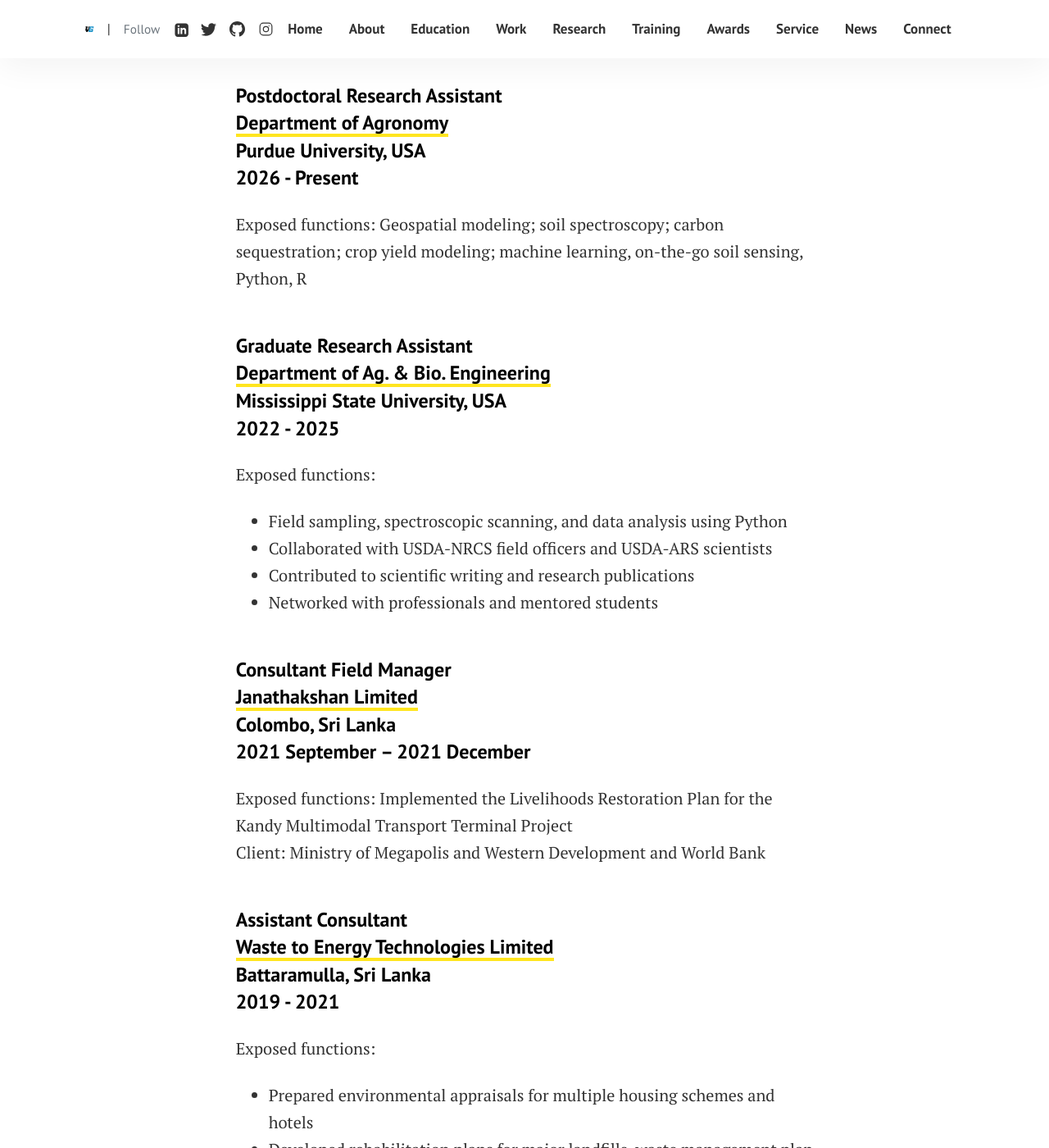
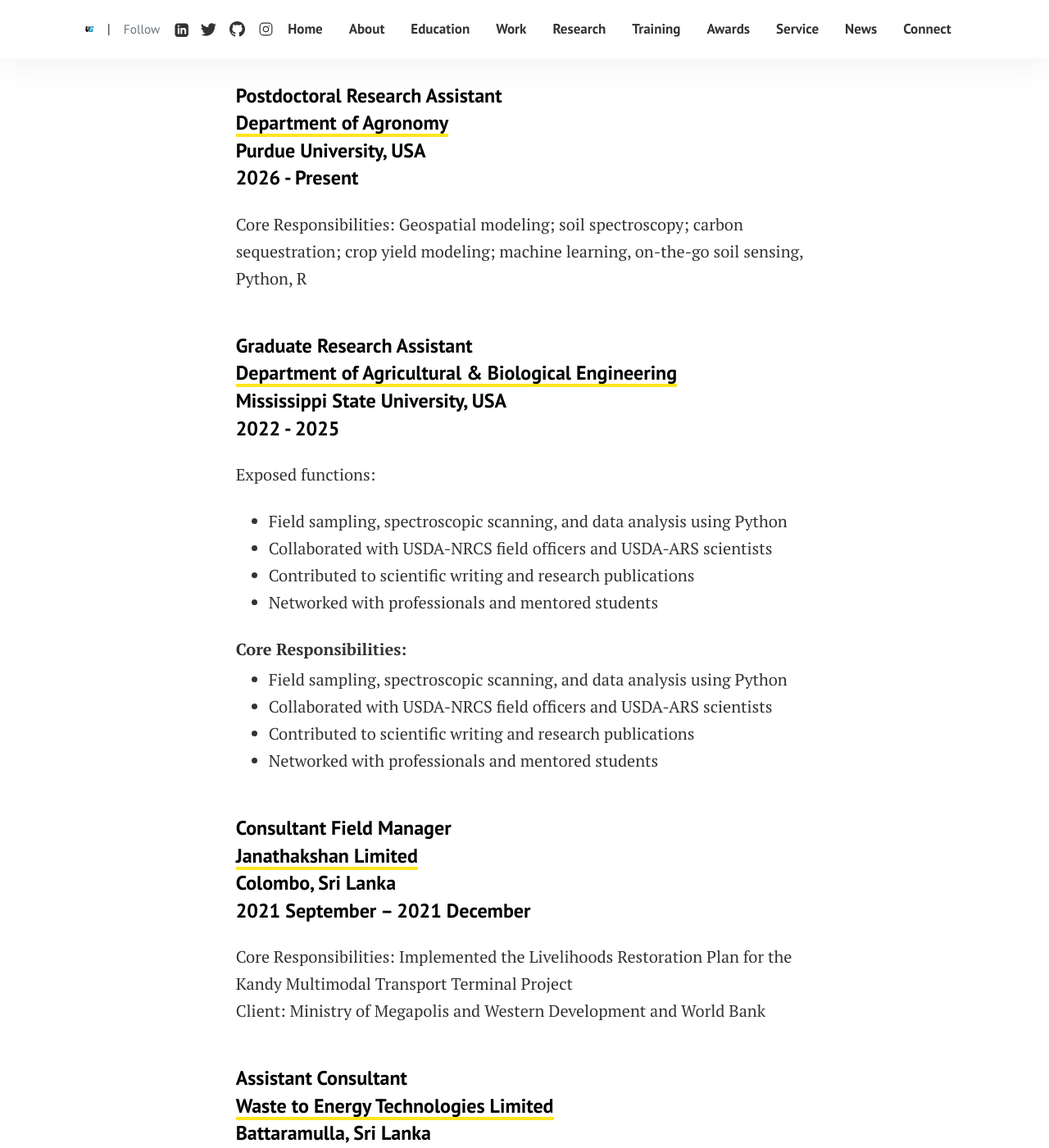
Before and after one commit to kanthsaz/kanthsaz.github.io, a Jekyll site: the page built from pages/work.md, in a window 1280 px wide and 1400 px high, scrolled down 243 px. Shown: the whole window at 82% size. Built offline with Jekyll 4.4.1, drawn with Linux system fonts in a browser that asks for light colours; some of the changed text lies outside the part shown.

Commit message:
Update work.md

```diff
--- a/pages/work.md
+++ b/pages/work.md
@@ -8,28 +8,36 @@
 Below are some of the projects I have been involved in with academic institutions, government agencies, international organizations, and private companies.
 
 #### Postdoctoral Research Assistant<br><a href="https://ag.purdue.edu/department/agry/" target="_blank">Department of Agronomy</a><br>Purdue University, USA<br>2026 - Present<br>
-Exposed functions: Geospatial modeling; soil spectroscopy; carbon sequestration; crop yield modeling; machine learning, on-the-go soil sensing, Python, R
+Core Responsibilities: Geospatial modeling; soil spectroscopy; carbon sequestration; crop yield modeling; machine learning, on-the-go soil sensing, Python, R
 
-#### Graduate Research Assistant<br><a href="https://www.abe.msstate.edu/" target="_blank">Department of Ag. & Bio. Engineering</a><br>Mississippi State University, USA<br>2022 - 2025<br>
-Exposed functions:<br>
-* Field sampling, spectroscopic scanning, and data analysis using Python<br>
-* Collaborated with USDA-NRCS field officers and USDA-ARS scientists<br>
-* Contributed to scientific writing and research publications<br>
-* Networked with professionals and mentored students<br>
+#### Graduate Research Assistant<br><a href="https://www.abe.msstate.edu/" target="_blank">Department of Agricultural & Biological Engineering</a><br>Mississippi State University, USA<br>2022 - 2025<br>
+Exposed functions:
+* Field sampling, spectroscopic scanning, and data analysis using Python
+* Collaborated with USDA-NRCS field officers and USDA-ARS scientists
+* Contributed to scientific writing and research publications
+* Networked with professionals and mentored students
+
+<p style="margin-bottom: 5px;"><strong>Core Responsibilities:</strong></p>
+<ul style="margin-top: 0;">
+  <li>Field sampling, spectroscopic scanning, and data analysis using Python</li>
+  <li>Collaborated with USDA-NRCS field officers and USDA-ARS scientists</li>
+  <li>Contributed to scientific writing and research publications</li>
+  <li>Networked with professionals and mentored students</li>
+</ul>
 
 #### Consultant Field Manager<br><a href="https://janathakshan.lk/" target="_blank">Janathakshan Limited</a><br>Colombo, Sri Lanka<br>2021 September – 2021 December<br>
-Exposed functions: Implemented the Livelihoods Restoration Plan for the Kandy Multimodal Transport Terminal Project<br>
+Core Responsibilities: Implemented the Livelihoods Restoration Plan for the Kandy Multimodal Transport Terminal Project<br>
 Client: Ministry of Megapolis and Western Development and World Bank
 
 #### Assistant Consultant<br><a href="https://www.linkedin.com/company/31324840/?lipi=urn%3Ali%3Apage%3Ad_flagship3_profile_view_base%3BJELLxr2iTyujVAIfxjF3PA%3D%3D" target="_blank">Waste to Energy Technologies Limited</a><br>Battaramulla, Sri Lanka<br>2019 - 2021<br>
-Exposed functions:<br>
-* Prepared environmental appraisals for multiple housing schemes and hotels<br>
-* Developed rehabilitation plans for major landfills, waste management plan for spent yeast, and manure management plan<br>
-* Analyzed polychlorinated biphenyls for the Stockholm Convention<br>
-* Modeled vegetation effects on slope stability for landslide risk management<br>
-* Tested permeable reactive barrier materials for groundwater remediation<br>
+Core Responsibilities:
+* Prepared environmental appraisals for multiple housing schemes and hotels
+* Developed rehabilitation plans for major landfills, waste management plan for spent yeast, and manure management plan
+* Analyzed polychlorinated biphenyls for the Stockholm Convention
+* Modeled vegetation effects on slope stability for landslide risk management
+* Tested permeable reactive barrier materials for groundwater remediation
 
-Clients:<br>
+Clients:
 * EX Research Institute Ltd., Japan
 * Japan International Cooperation Agency (JICA)
 * Institute for Global Environmental Strategies
@@ -46,22 +54,22 @@
 * Ambasewana Holdings Ltd., Sri Lanka
 
 #### Project Coordinator<br><a href="https://www.exri.co.jp/en" target="_blank">EX Research Institute Limited</a><br>Tokyo, Japan<br>2017 June – 2018 November<br>
-Exposed functions:<br>
+Core Responsibilities:
 * Promoted 3Rs (Reduce, Reuse, Recycle) in Ratnapura Municipal Council <a href="https://digital.detritusjournal.com/articles/evaluation-of-organic-and-recyclable-waste-separation-at-generation-source-in-ratnapura-and-kataraga/359" target="_blank">(Paper)</a>
 * Feasibility study on collection & treatment systems for used fluorocarbons
 
 #### Intern - Research Division<br><a href="https://www.iwmi.org/" target="_blank">International Water Management Institute</a><br>Battaramulla, Sri Lanka<br>2017 March 27 – 2017 July 28<br>
-Exposed functions: Analyzed mechanization for agricultural water management in farming systems <a href="https://hdl.handle.net/10568/100656" target="_blank">(Paper)</a>
+Core Responsibilities: Analyzed mechanization for agricultural water management in farming systems <a href="https://hdl.handle.net/10568/100656" target="_blank">(Paper)</a>
 
 #### Intern<br><a href="https://wma.wp.gov.lk/" target="_blank">Waste Management Authority of Western Province</a><br>Colombo, Sri Lanka<br>2016 January 18 – 2016 February 19<br>
-Exposed function:<br>
+Core Responsibilities:
 * Exposed to environmental & composting divisions
 * Installed methane collection wells at the waste management facility
 
 #### Intern<br><a href="https://www.hayleysagriculture.com/" target="_blank">Hayleys Agriculture Holdings Limited</a><br>Colombo, Sri Lanka<br>2015 December 08 – 2016 January 14<br>
-Exposed functions: Agricultural heavy machinery & market surveys
+Core Responsibilities: Agricultural heavy machinery & market surveys
 
 #### Teaching Assisstant<br><a href="https://agri.pdn.ac.lk/agen/" target="_blank">Department of Agricultural Engineering</a><br>University of Peradeniya, Sri Lanka<br>2017 February – 2017 March<br>
-Exposed function: Demonstrated the lectures in theoretically and practically to undergraduate students according to the guidance of academic staff.
+Core Responsibilities: Demonstrated the lectures in theoretically and practically to undergraduate students according to the guidance of academic staff.
 
 [↑ back to top](#top)
```
